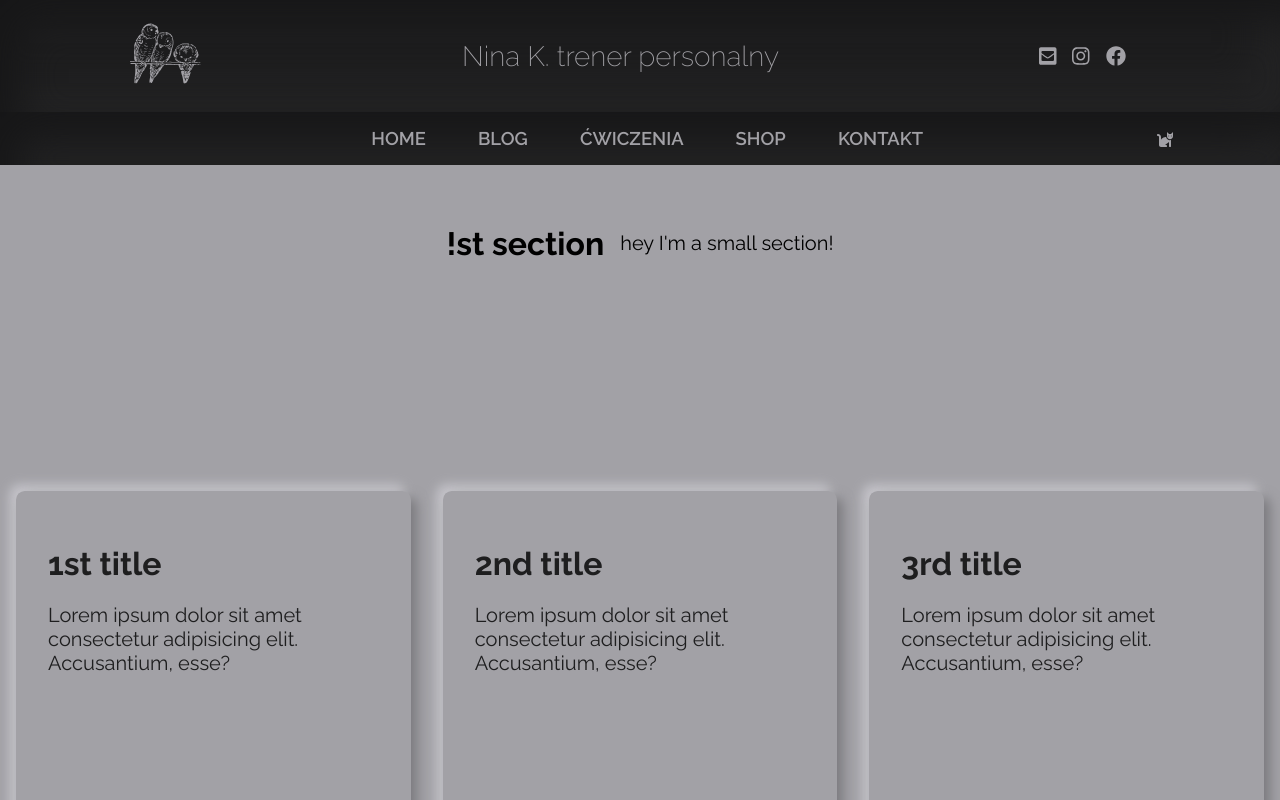
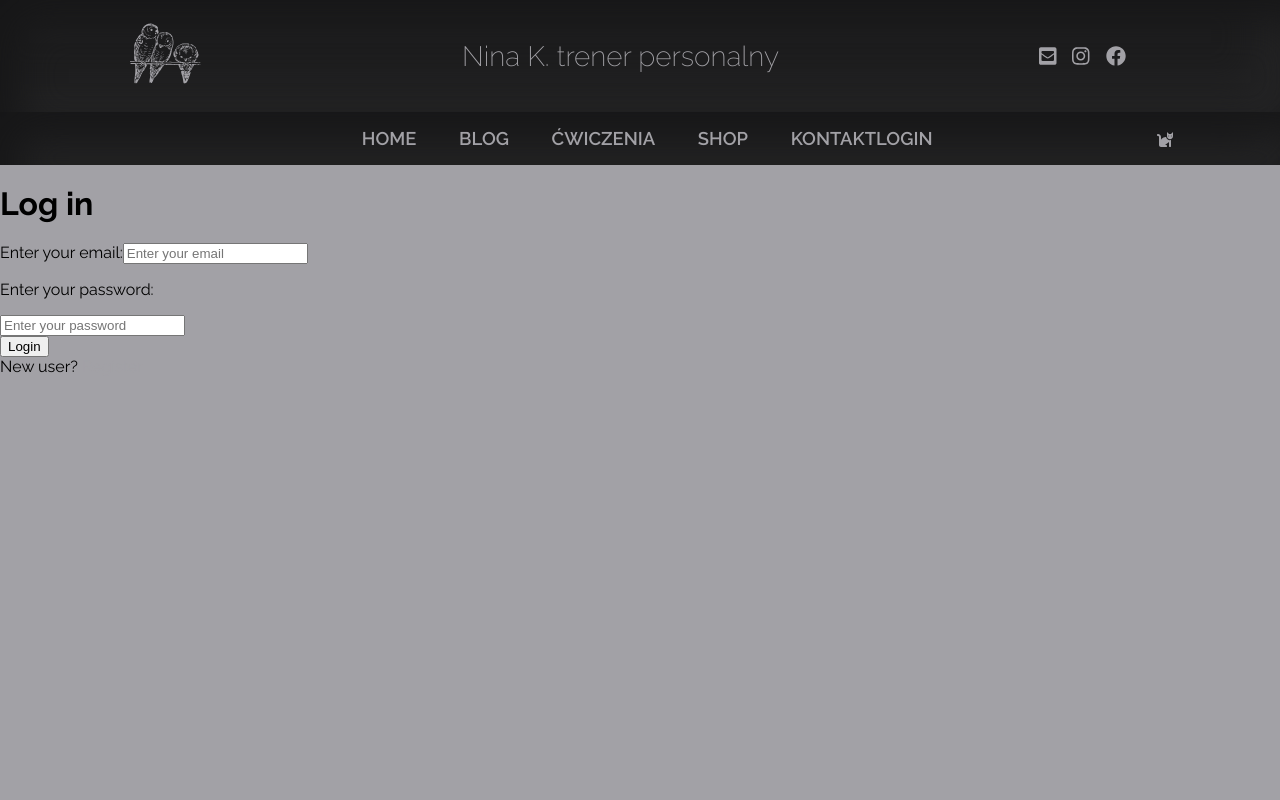
Before and after one commit to MaciejFigat/PTHome, a React (Create React App) app in the folder frontend/: page /login in a window 1280 px wide. Shown: the top 800 px of the page. Built offline with nearby package versions, Linux system fonts and the light colour scheme.

Commit message:
login page with react-bootstrap to be changed to custom styles

```diff
--- a/frontend/package.json
+++ b/frontend/package.json
@@ -18,6 +18,7 @@
     "@types/react-redux": "^7.1.18",
     "framer-motion": "^4.1.17",
     "react": "^17.0.2",
+    "react-bootstrap": "^1.6.3",
     "react-dom": "^17.0.2",
     "react-redux": "^7.2.4",
     "react-router-dom": "^5.2.0",
--- a/frontend/src/App.tsx
+++ b/frontend/src/App.tsx
@@ -8,6 +8,7 @@ import FrontpageHeader from './components/menu/FrontpageHeader'
 import Shop from './screens/Shop'
 import Exercise from './screens/Exercise'
 import Blog from './screens/Blog'
+import Login from './screens/Login'
 function App() {
   const location = useLocation()
 
@@ -20,6 +21,7 @@ function App() {
         <Route exact path='/exercise' component={Exercise} />
         <Route exact path='/shop' component={Shop} />
         <Route exact path='/contact' component={Contact} />
+        <Route exact path='/login' component={Login} />
         <Route exact path='/blog' component={Blog} />
         <Route path='/' component={Home} />
       </Switch>
--- /dev/null
+++ b/frontend/src/components/FormContainer.tsx
@@ -0,0 +1,18 @@
+import React from 'react'
+import { Container, Row, Col } from 'react-bootstrap'
+
+interface FormContainerProps {}
+
+const FormContainer: React.FC<FormContainerProps> = ({ children }) => {
+  return (
+    <Container className='my-3'>
+      <Row className='justify-content-md-center '>
+        <Col xs={16} md={6}>
+          {children}
+        </Col>
+      </Row>
+    </Container>
+  )
+}
+
+export default FormContainer
--- a/frontend/src/components/menu/NavListDesktop.tsx
+++ b/frontend/src/components/menu/NavListDesktop.tsx
@@ -75,6 +75,15 @@ const NavListDesktop: React.FC<NavListMobileProps> = () => {
           {' '}
           Kontakt
         </NavLink>
+        <NavLink
+          exact
+          to='/login'
+          className='nav_link'
+          activeClassName='nav_link_active'
+        >
+          {' '}
+          Login
+        </NavLink>
       </ListItem>
     </NavList>
   )
--- /dev/null
+++ b/frontend/src/screens/Login.tsx
@@ -0,0 +1,57 @@
+import React, { useState } from 'react'
+// import { useDispatch, useSelector } from 'react-redux'
+import { Link } from 'react-router-dom'
+import { Form, Row, Col } from 'react-bootstrap'
+import FormContainer from '../components/FormContainer'
+// import { login } from '../features/users/userActions'
+
+interface LoginProps {}
+
+const Login: React.FC<LoginProps> = () => {
+  const [email, setEmail] = useState('')
+  const [password, setPassword] = useState('')
+
+  const submitHandler = (e: any) => {
+    e.preventDefault()
+    // dispatch(login(email, password))
+  }
+
+  return (
+    <FormContainer>
+      <Form onSubmit={submitHandler}>
+        <Form.Group controlId='email'>
+          <h1>Log in</h1>
+          <Form.Label>Enter your email:</Form.Label>
+          <Form.Control
+            type='email'
+            placeholder='Enter your email'
+            value={email}
+            onChange={(e) => setEmail(e.target.value)}
+          />
+        </Form.Group>
+        <Form.Group controlId='currentPassword'>
+          <p>Enter your password:</p>
+          <Form.Control
+            type='password'
+            placeholder='Enter your password'
+            value={password}
+            onChange={(e) => setPassword(e.target.value)}
+          />
+        </Form.Group>
+        <button type='submit'>Login</button>
+      </Form>
+      <Row className='py-3'>
+        <Col>
+          New user?{' '}
+          <Link
+            //   to={redirect ? `/register?redirect=${redirect}` : '/register'}
+            to='/'
+          >
+            Register
+          </Link>
+        </Col>
+      </Row>
+    </FormContainer>
+  )
+}
+export default Login
```
Also changed, not shown: 1 other file (tests, documents, lock files or other folders).
